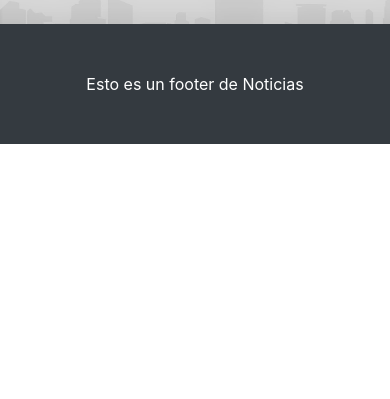
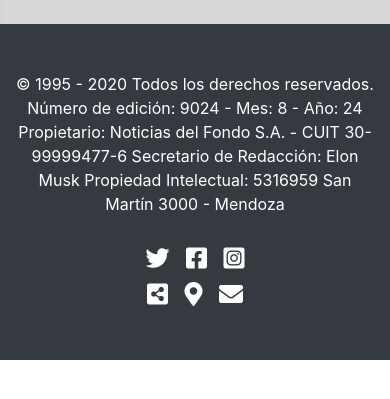
Before and after one commit to Tomii741/LaboratorioIII, a PHP site: page /detalle_noticia.php?categoria=1 in a window 390 px wide. Shown: the part 204-603 px from the top of the page. Run offline with PHP 8.4, Linux system fonts and the light colour scheme; the visitor is signed in with stand-in values (Sample User, id 1); data that the repository does not hold is empty.

Commit message:
Headers y footers importados
Tambien se le dio funcionalidad a la nav

```diff
--- a/css/main.css
+++ b/css/main.css
@@ -51,7 +51,8 @@ header >h1{
   box-shadow: grey;
   padding: 1rem;
   border-style: solid none none none;
-  background-color: transparent;
+  background-color: #383737;
+  background-color: transparent !important;
 }
 .card-noticia img{
   border-radius: 0.5rem;
@@ -115,3 +116,8 @@ i{
   overflow: hidden;
   text-overflow: ellipsis;
 }
+
+.blockquote-footer{
+  color: black;
+
+}
--- a/detalle_noticia.php
+++ b/detalle_noticia.php
@@ -39,40 +39,51 @@ switch($noticia["CATEGORIA"])
     <title>Noticias del Fondo</title>
     <link rel="stylesheet" href="css/bootstrap.css">
     <link rel="stylesheet" href="css/main.css">
+    <link rel="stylesheet" href="css/fontawesome.min.css">
+    <link rel="stylesheet" href="css/all.min.css">
 </head>
 <header>
         <nav class="navbar navbar-expand-lg navbar-dark bg-dark">
             <div class="container">
-            <a class="navbar-brand" href="index.php">Noticias del Fondo</a>
+              <a class="navbar-brand" href="#">Noticias del Fondo</a>
               <button class="navbar-toggler" type="button" data-toggle="collapse" data-target="#navbarResponsive" aria-controls="navbarResponsive" aria-expanded="false" aria-label="Toggle navigation">
                 <span class="navbar-toggler-icon"></span>
               </button>
               <div class="collapse navbar-collapse" id="navbarResponsive">
                 <ul class="navbar-nav ml-auto">
-                    <li class="nav-item">
+                  <li class="nav-item ">
                     <a class="nav-link" href="index.php">Inicio
-
+                      <span class="sr-only">(current)</span>
                     </a>
                   </li>
 
-                    <li class="nav-item active">
-                        <a class="nav-link" href="noticias.php?categoria='todos'&pagina=1">Noticias
-
-                        </a>
+                  <li class="nav-item <?php $_GET["categoria"]=="'todos'" ? "active" : "" ?>">
+                    <a class="nav-link" href="noticias.php?categoria='todos'&pagina=1">Noticias</a>
                   </li>
 
-                    <li class="nav-item">
+                  <li class="nav-item <?php $_GET["categoria"]=="'nacionales'" ? "active" : "" ?>">
                     <a class="nav-link" href="noticias.php?categoria='nacionales'&pagina=1">Nacionales</a>
                   </li>
 
-                    <li class="nav-item">
+                  <li class="nav-item <?php $_GET["categoria"]=="'internacionales'" ? "active" : "" ?>">
                     <a class="nav-link" href="noticias.php?categoria='internacionales'&pagina=1">Internacionales</a>
                   </li>
 
-                    <li class="nav-item">
-                        <a class="nav-link" href="#">Contacto</a>
+                  <li class="nav-item <?php $_GET["categoria"]=="'coronavirus'" ? "active" : "" ?>">
+                    <a class="nav-link" href="noticias.php?categoria='coronavirus'&pagina=1">Coronavirus</a>
                   </li>
 
+                  <?php
+                        if(isset($_SESSION['tipo_usuario'])&&$_SESSION['tipo_usuario']=="Autor"){
+                            echo '<li class="nav-item">
+                                    <a class="nav-link" href="carga_noticias.php">Cargar Noticia</a>
+                                </li>';
+                        }
+                    ?>
+
+                  <li class="nav-item">
+                    <a class="nav-link btn btn-outline-secondary" href="logout.php">Cerrar Sesion</a>
+                  </li>
                 </ul>
               </div>
             </div>
@@ -108,6 +119,17 @@ switch($noticia["CATEGORIA"])
 
 <footer class="py-5 bg-dark">
     <div class="container">
-        <p class="m-0 text-center text-white">Esto es un footer de Noticias</p>
+        <p class="m-0 text-center text-white">© 1995 - 2020 Todos los derechos reservados. Número de edición: 9024 - Mes: 8 - Año: 24
+            Propietario: Noticias del Fondo S.A. - CUIT 30-99999477-6 Secretario de Redacción: Elon Musk Propiedad Intelectual: 5316959
+            San Martín 3000 - Mendoza<br><br>
+            <i class="fab fa-twitter"></i>
+            <i class="fab fa-facebook-square"></i>
+            <i class="fab fa-instagram-square"></i>
+            <br>
+            <i class="fas fa-share-alt-square"></i>
+            <i class="fas fa-map-marker-alt"></i>
+            <i class="fas fa-envelope"></i>
+
+        </p>
     </div>
 </footer>
```
Also changed, not shown: index.php (+27 -13 lines), noticias.php (+19 -9 lines). Lines whose indentation alone changed are shown as unchanged.
